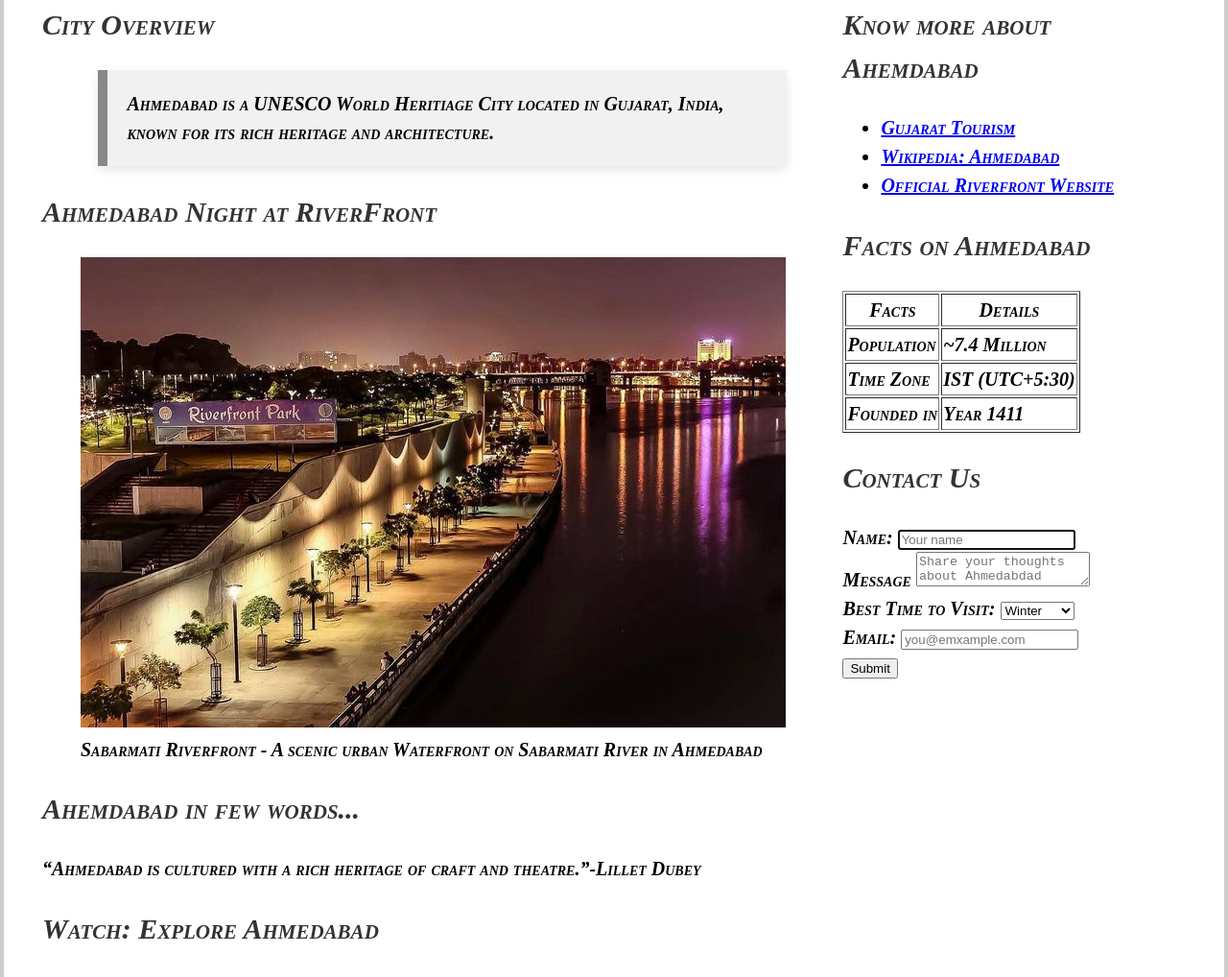
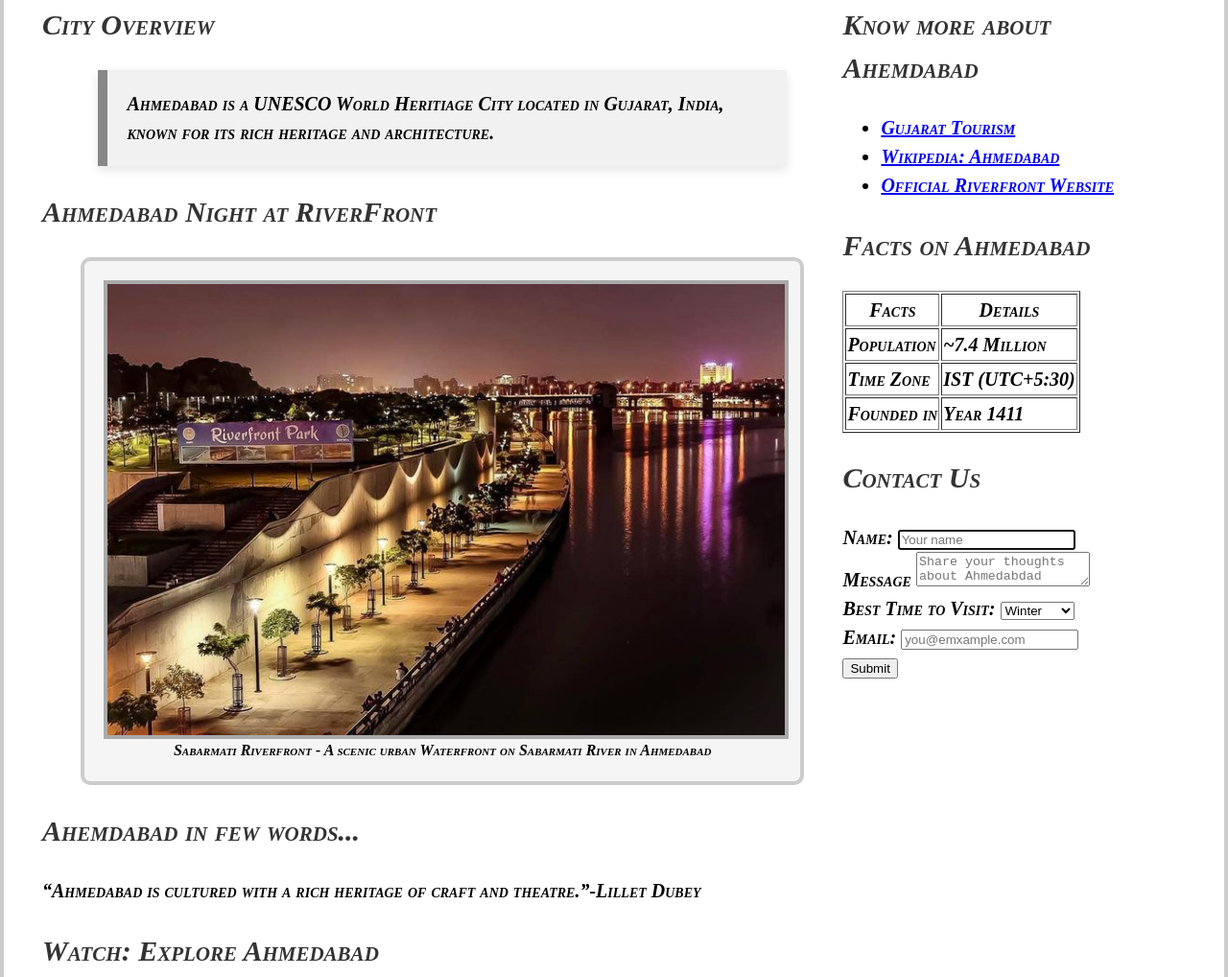
Before and after one commit to skhoja0836/ahmedabad-webpage, a plain HTML site: page index.html in a window 1280 px wide. Shown: the part 208-1226 px from the top of the page at 96% size. Drawn offline with Linux system fonts and the light colour scheme; files that its build step writes are made by us from their sources; grey boxes are pictures that could not be loaded.

Commit message:
Gallery Figure CSS

```diff
--- a/css/styles.css
+++ b/css/styles.css
@@ -69,3 +69,24 @@ blockquote {
     margin: 1rem auto;
     box-shadow: 0 0.2rem 0.5rem rgba(0, 0, 0, 0.1);
 }
+
+/* Gallery */
+figure {
+    border: 0.2rem solid #ccc;
+    border-radius: 0.5rem;
+    padding: 1rem;
+    background-color: #f5f5f5;
+}
+
+figure img {
+    display: block;
+    border: 0.2rem solid #aaa;
+    width: 100%;
+    margin: 0 auto;
+}
+
+figcaption {
+    font-size: 0.8rem;
+    font-variant: small-caps;
+    text-align: center;
+}
```
